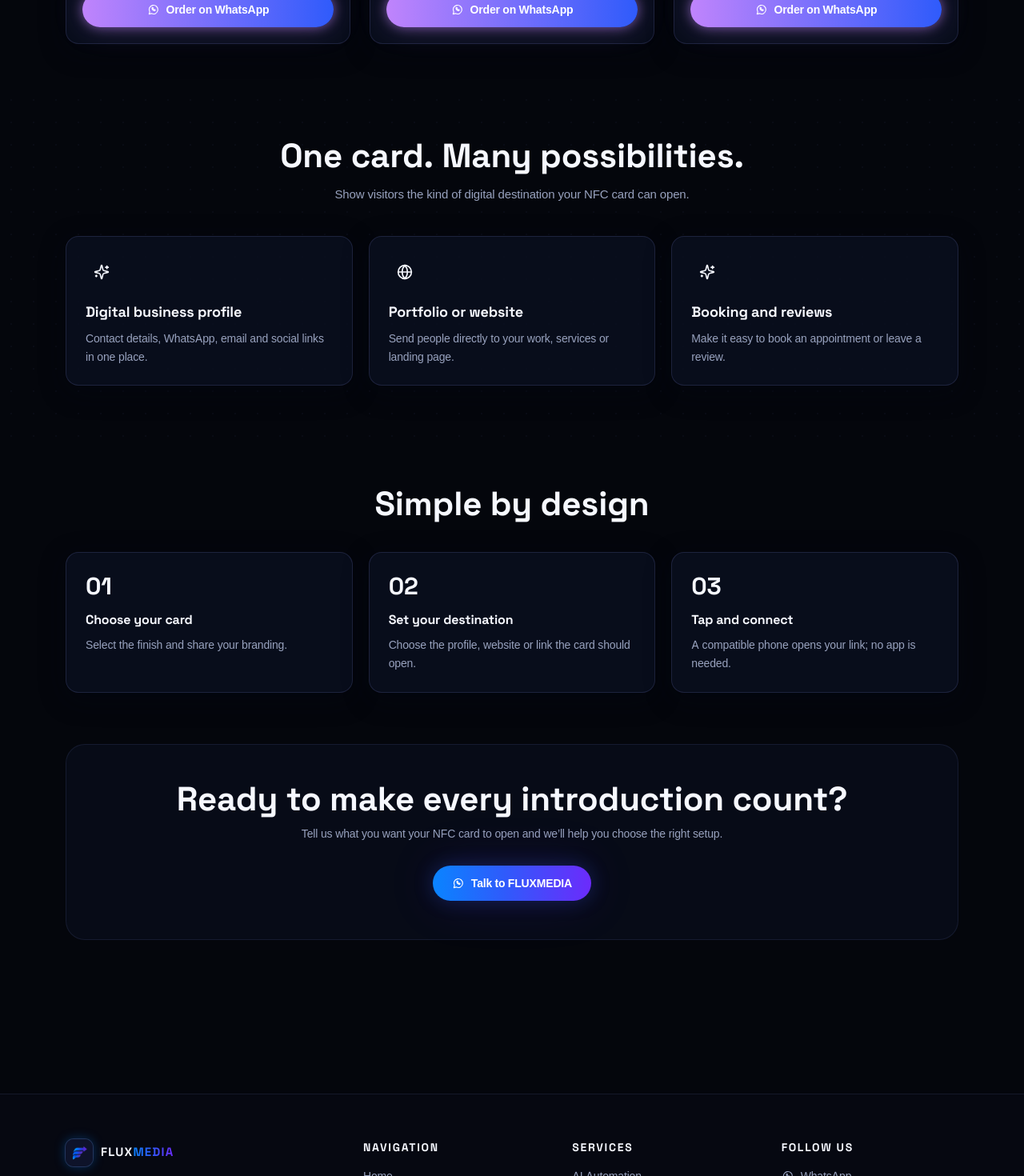
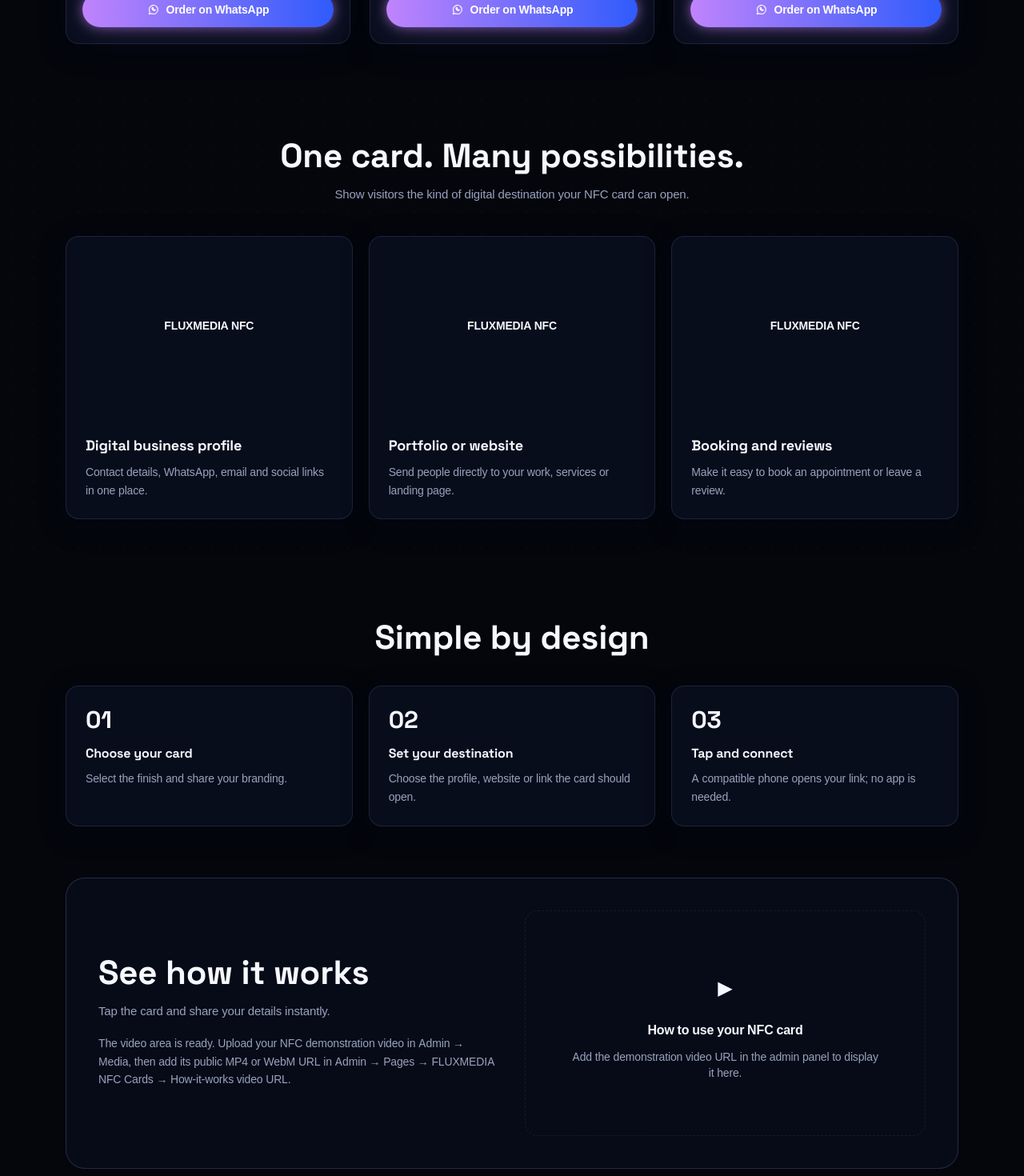
Before and after one commit to fluxmedia-x-dentista/fluxmedia-x-dentista, a Next.js app: page /nfc-cards in a window 1280 px wide. Shown: the part 1330-2800 px from the top of the page at 80% size. Built offline with nearby package versions, Linux system fonts and the light colour scheme; no server answers; the database is empty; a web font is replaced by a local one.

Commit message:
Show NFC example images and keep how-to video section at bottom

```diff
--- a/app/(site)/nfc-cards/page.tsx
+++ b/app/(site)/nfc-cards/page.tsx
@@ -2,7 +2,7 @@ import type { Metadata } from "next";
 import { Suspense } from "react";
 
 import { PageHero } from "@/components/page-hero";
-import { Icon, Reveal, SectionHead } from "@/components/ui";
+import { Reveal, SectionHead } from "@/components/ui";
 import { WhatsAppOrderButton } from "@/components/whatsapp-button";
 import { CardsBrowser } from "@/components/cards-browser";
 import { getContent } from "@/lib/content/get-content";
@@ -65,17 +65,16 @@ export default async function NfcCardsPage() {
           <div className="mt-10 grid gap-5 md:grid-cols-3">
             {examples.map((item, index) => (
               <Reveal key={item.id} delay={index * 70}>
-                <article className="card h-full p-6 transition-transform duration-300 hover:-translate-y-1">
-                  <span className="mb-4 inline-flex h-10 w-10 items-center justify-center rounded-xl bg-brand/10 text-brand">
-                    <Icon name={["contact", "globe", "calendar-check"][index] ?? "nfc"} className="h-5 w-5" />
-                  </span>
+                <article className="card h-full overflow-hidden p-0 transition-transform duration-300 hover:-translate-y-1">
+                  {L(item.extra, locale).trim() ? (
+                    <img src={L(item.extra, locale)} alt={L(item.title, locale)} loading="lazy" className="aspect-[16/10] w-full object-cover" />
+                  ) : (
+                    <div className="flex aspect-[16/10] items-center justify-center bg-brand/10 text-sm font-semibold text-brand">FLUXMEDIA NFC</div>
+                  )}
+                  <div className="p-6">
                   <h3 className="font-display text-lg font-bold">{L(item.title, locale)}</h3>
                   <p className="mt-2 text-sm leading-relaxed text-muted">{L(item.text, locale)}</p>
-                  {L(item.extra, locale).trim() ? (
-                    <a href={L(item.extra, locale)} target="_blank" rel="noreferrer" className="mt-5 inline-flex text-sm font-semibold text-brand hover:underline">
-                      Open example ↗
-                    </a>
-                  ) : null}
+                  </div>
                 </article>
               </Reveal>
             ))}
@@ -100,20 +99,31 @@ export default async function NfcCardsPage() {
         </div>
       </section>
 
-      {videoUrl ? (
-        <section className="container-x pb-20">
+      <section id="nfc-how-to-use" className="container-x pb-20">
         <Reveal>
           <div className="grid items-center gap-8 rounded-3xl border border-line/20 bg-surface/60 p-6 md:grid-cols-2 md:p-10">
             <div>
               <SectionHead align="start" title={content.t("nfc.video.title")} sub={content.t("nfc.video.sub")} />
+              <p className="mt-4 text-sm leading-relaxed text-muted">
+                {videoUrl
+                  ? "Watch the short demonstration to see how to tap the card and open the linked profile."
+                  : "The video area is ready. Upload your NFC demonstration video in Admin → Media, then add its public MP4 or WebM URL in Admin → Pages → FLUXMEDIA NFC Cards → How-it-works video URL."}
+              </p>
             </div>
-              <video className="aspect-video w-full rounded-2xl border border-line/20 bg-black" controls preload="metadata" src={videoUrl}>
+            {videoUrl ? (
+              <video className="aspect-video w-full rounded-2xl border border-line/20 bg-black" controls preload="metadata" playsInline src={videoUrl}>
                 Your browser does not support the video tag.
               </video>
+            ) : (
+              <div className="flex aspect-video w-full flex-col items-center justify-center gap-3 rounded-2xl border border-dashed border-brand/30 bg-brand/5 p-6 text-center">
+                <span className="flex h-14 w-14 items-center justify-center rounded-full bg-brand/10 text-2xl text-brand">▶</span>
+                <p className="font-semibold">How to use your NFC card</p>
+                <p className="max-w-sm text-sm text-muted">Add the demonstration video URL in the admin panel to display it here.</p>
+              </div>
+            )}
           </div>
         </Reveal>
       </section>
-      ) : null}
 
       <section className="container-x pb-24">
         <Reveal>
```
Lines whose indentation alone changed are shown as unchanged.
